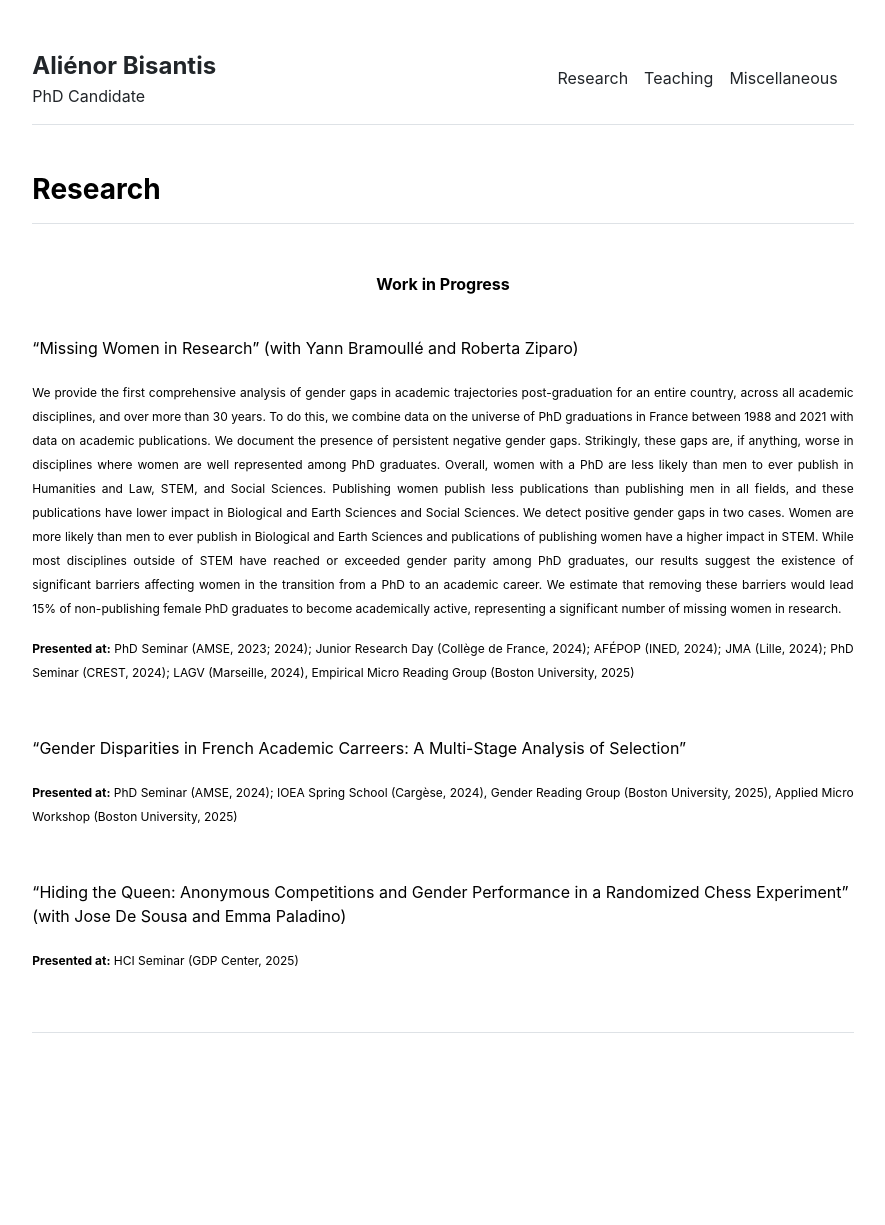
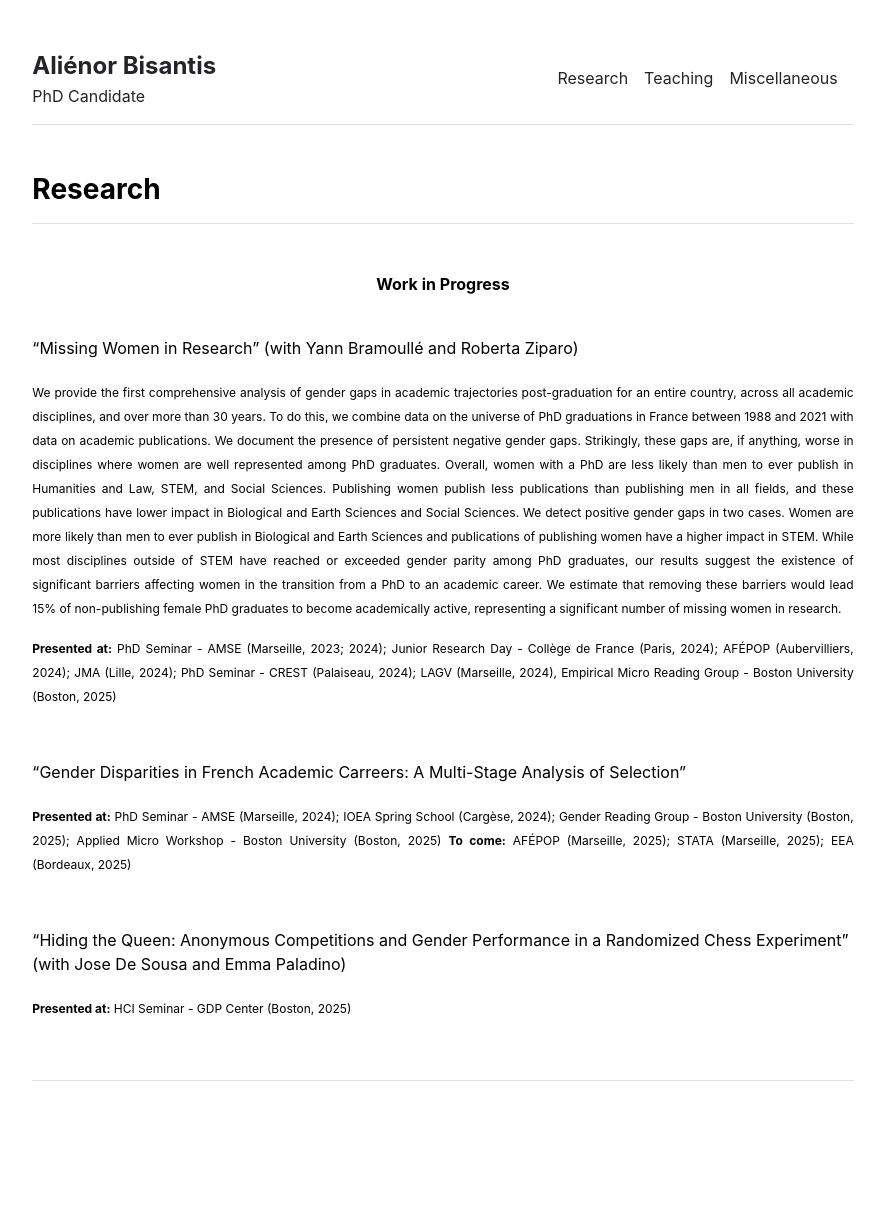
Before and after one commit to alienorbisantis/alienorbisantis.github.io, a Jekyll site: the page built from Research/Research.md, in a window 1280 px wide. Shown: the whole page, without its empty margins (197-1082 px from the left). Built offline with Jekyll 4.4.1, drawn with Linux system fonts in a browser that asks for light colours; before the commit the page ends 1177 px from its top, so only the background shows below that.

Commit message:
Update Research.md

```diff
--- a/Research/Research.md
+++ b/Research/Research.md
@@ -16,7 +16,7 @@ urlcolor: green
 </p>
 
 <p align="justify">
-<sub> <b>Presented at:</b> PhD Seminar (AMSE, 2023; 2024); Junior Research Day (Collège de France, 2024); AFÉPOP (INED, 2024); JMA (Lille, 2024); PhD Seminar (CREST, 2024); LAGV (Marseille, 2024), Empirical Micro Reading Group (Boston University, 2025) </sub>
+<sub> <b>Presented at:</b> PhD Seminar - AMSE (Marseille, 2023; 2024); Junior Research Day - Collège de France (Paris, 2024); AFÉPOP (Aubervilliers, 2024); JMA (Lille, 2024); PhD Seminar - CREST (Palaiseau, 2024); LAGV (Marseille, 2024), Empirical Micro Reading Group - Boston University (Boston, 2025) </sub>
 
 </p>
 &nbsp;
@@ -25,7 +25,7 @@ urlcolor: green
 "Gender Disparities in French Academic Carreers: A Multi-Stage Analysis of Selection"
 
 <p align="justify">
-<sub> <b>Presented at:</b> PhD Seminar (AMSE, 2024); IOEA Spring School (Cargèse, 2024), Gender Reading Group (Boston University, 2025), Applied Micro Workshop (Boston University, 2025) </sub>
+<sub> <b>Presented at:</b> PhD Seminar - AMSE (Marseille, 2024); IOEA Spring School (Cargèse, 2024); Gender Reading Group - Boston University (Boston, 2025); Applied Micro Workshop - Boston University (Boston, 2025) <b> To come:</b> AFÉPOP (Marseille, 2025); STATA (Marseille, 2025); EEA (Bordeaux, 2025) </sub>
 
 </p>
 &nbsp;
@@ -34,4 +34,4 @@ urlcolor: green
 "Hiding the Queen: Anonymous Competitions and Gender Performance in a Randomized Chess Experiment" (with Jose De Sousa and Emma Paladino)
 
 <p align="justify">
-<sub> <b>Presented at:</b> HCI Seminar (GDP Center, 2025)
+<sub> <b>Presented at:</b> HCI Seminar - GDP Center (Boston, 2025)
```
